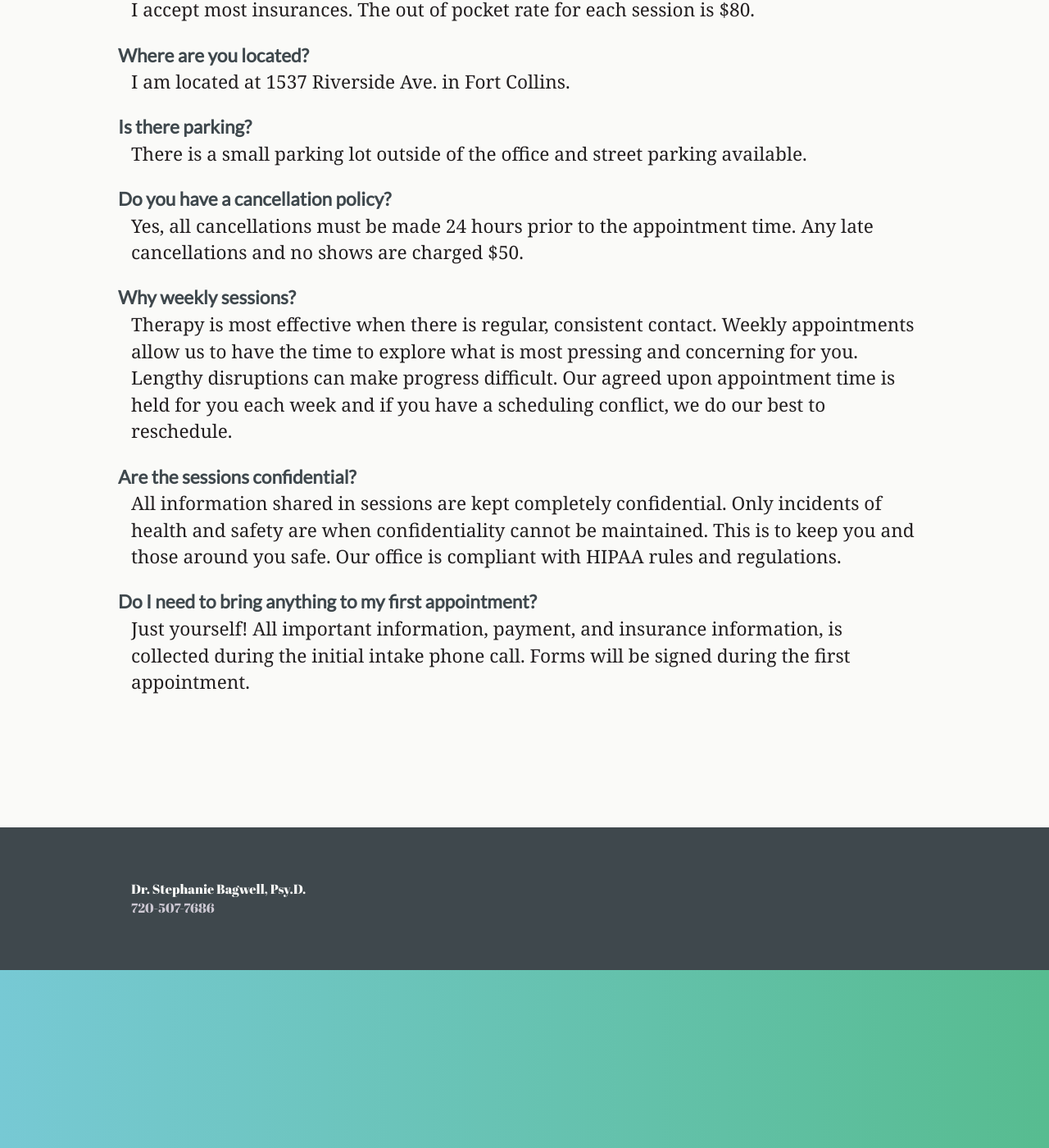
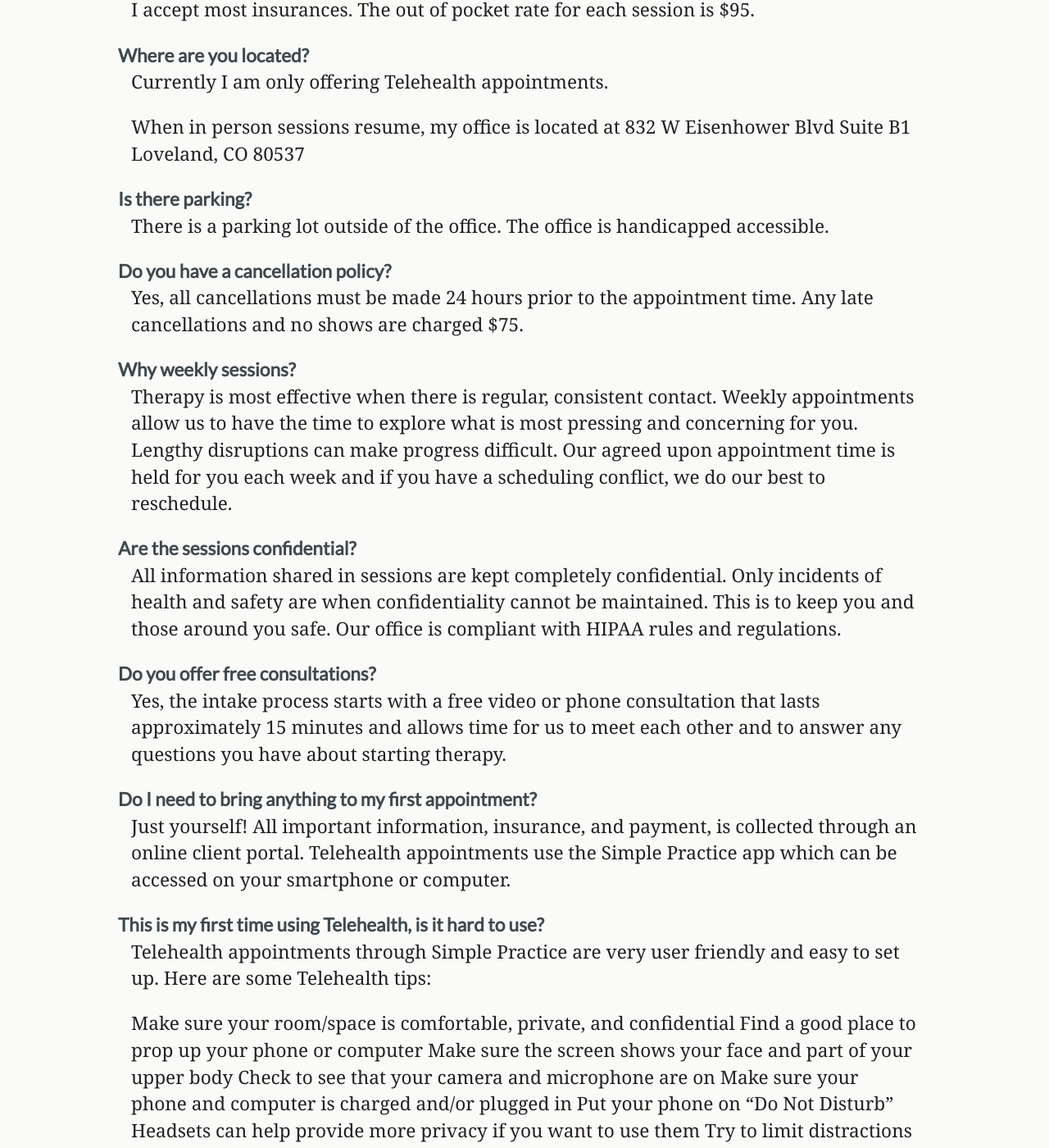
Before and after one commit to billHinderman/steph-jekyll, a Jekyll site: the page built from faq.md, in a window 1280 px wide and 1400 px high, scrolled down 657 px. Shown: the whole window at 82% size. Built offline with Jekyll 4.4.1, drawn with Linux system fonts in a browser that asks for light colours; some web fonts are replaced; some of the changed text lies outside the part shown.

Commit message:
Changes 12/8/2021

```diff
--- a/faq.md
+++ b/faq.md
@@ -11,19 +11,21 @@ permalink: /faq/
 
 ### How much do sessions cost?
 
-I accept most insurances. The out of pocket rate for each session is $80.
+I accept most insurances. The out of pocket rate for each session is $95.
 
 ### Where are you located?
 
-I am located at 1537 Riverside Ave. in Fort Collins.
+Currently I am only offering Telehealth appointments.
+
+When in person sessions resume, my office is located at 832 W Eisenhower Blvd Suite B1 Loveland, CO 80537
 
 ### Is there parking?
 
-There is a small parking lot outside of the office and street parking available.
+There is a parking lot outside of the office. The office is handicapped accessible.
 
 ### Do you have a cancellation policy?
 
-Yes, all cancellations must be made 24 hours prior to the appointment time. Any late cancellations and no shows are charged $50.
+Yes, all cancellations must be made 24 hours prior to the appointment time. Any late cancellations and no shows are charged $75.
 
 ### Why weekly sessions?
 
@@ -33,6 +35,24 @@ Therapy is most effective when there is regular, consistent contact. Weekly appo
 
 All information shared in sessions are kept completely confidential. Only incidents of health and safety are when confidentiality cannot be maintained. This is to keep you and those around you safe. Our office is compliant with HIPAA rules and regulations.
 
+### Do you offer free consultations?
+
+Yes, the intake process starts with a free video or phone consultation that lasts approximately 15 minutes and allows time for us to meet each other and to answer any questions you have about starting therapy.
+
 ### Do I need to bring anything to my first appointment?
 
-Just yourself! All important information, payment, and insurance information, is collected during the initial intake phone call. Forms will be signed during the first appointment.
+Just yourself! All important information, insurance, and payment, is collected through an online client portal. Telehealth appointments use the Simple Practice app which can be accessed on your smartphone or computer.
+
+### This is my first time using Telehealth, is it hard to use?
+
+Telehealth appointments through Simple Practice are very user friendly and easy to set up. Here are some Telehealth tips:
+
+Make sure your room/space is comfortable, private, and confidential
+Find a good place to prop up your phone or computer
+Make sure the screen shows your face and part of your upper body
+Check to see that your camera and microphone are on
+Make sure your phone and computer is charged and/or plugged in
+Put your phone on “Do Not Disturb”
+Headsets can help provide more privacy if you want to use them
+Try to limit distractions such as TV, other devices, pets, roommates, children, etc.
+It’s ok to meet in a parked car, just don’t drive!
```
Also changed, not shown: getting_started.md (+5 -4 lines).
